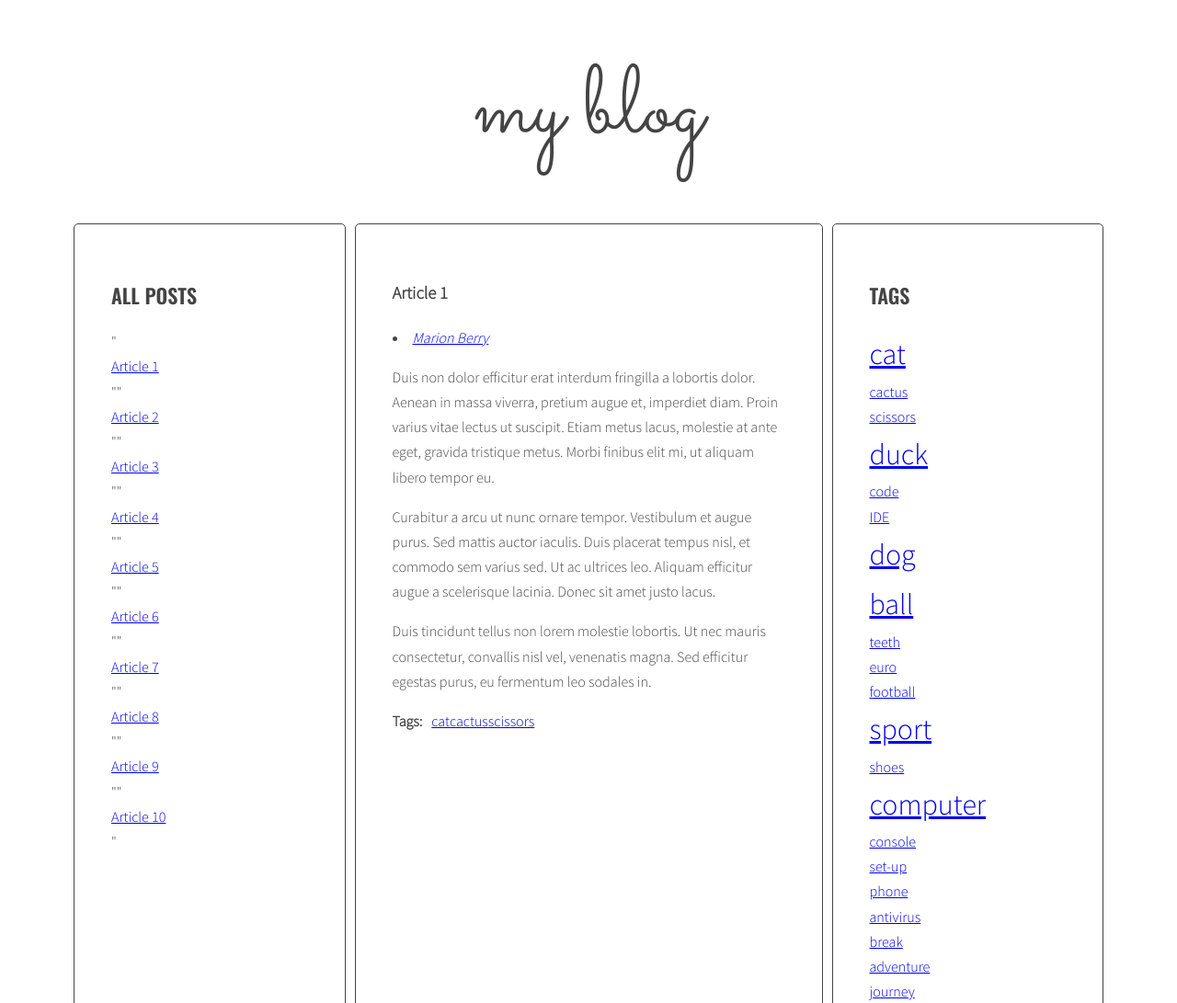
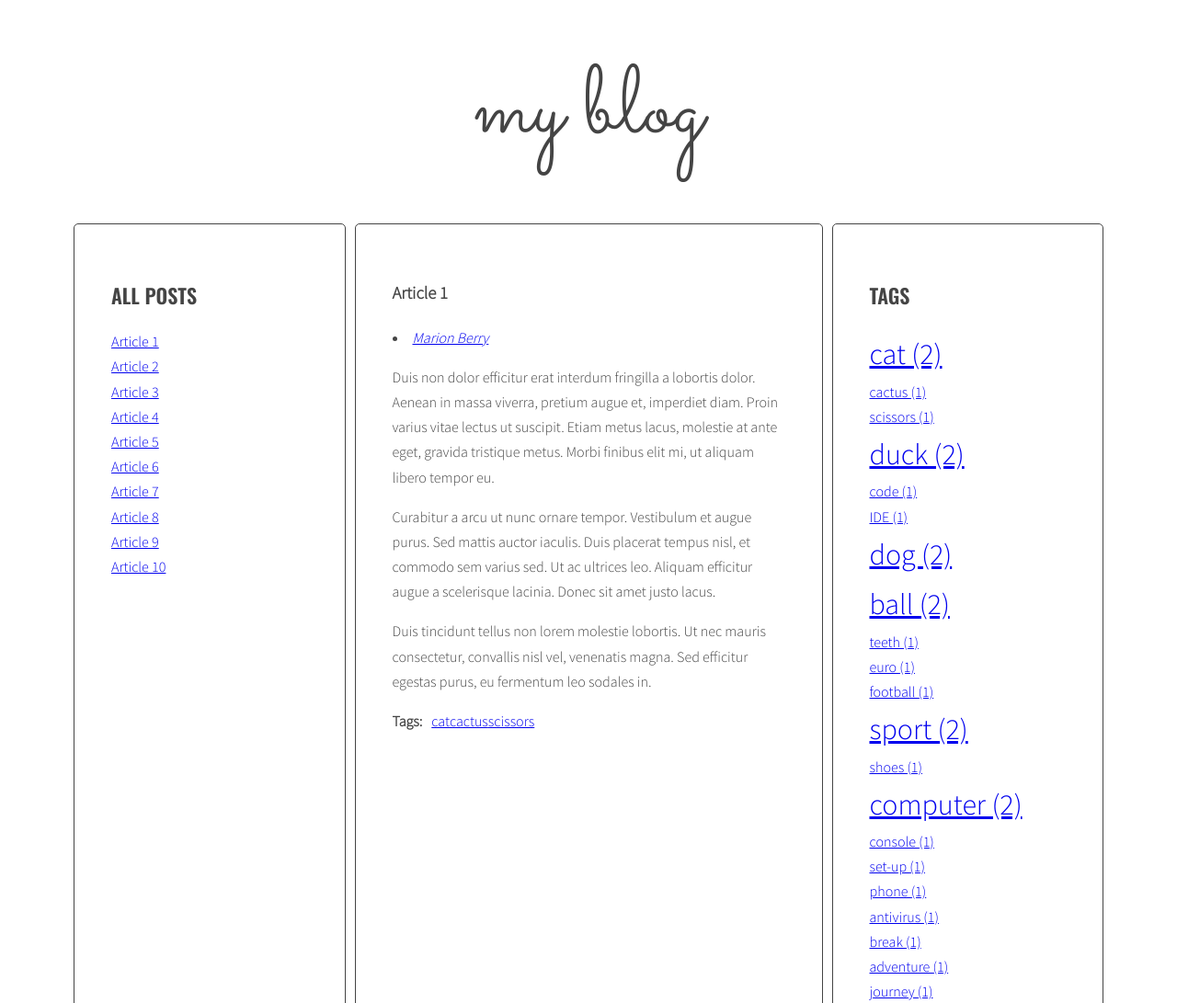
Before and after one commit to dawidPoznanski/javascript-blog, a website: page index.html in a window 1280 px wide. Shown: the top 1091 px of the page at 92% size. Drawn offline with nearby package versions, Linux system fonts and the light colour scheme.

Commit message:
added handlebars

```diff
--- a/index.html
+++ b/index.html
@@ -215,6 +215,28 @@
         </div>
       </div>
 
+
+      <script id="template-article-link" type="text/x-handlebars-template">
+        <li><a href="#{{ id }}"><span>{{ title }}</span></a></li>
+      </script>
+      <script id="template-tag-cloud-link" type="text/x-handlebars-template">
+        {{#each tags}}
+        <li><a href="#tag-{{ tag }}" class="{{ className }}"> {{ tag }} ({{ count }}) </a></li>
+        {{/each}}
+      </script>
+      <script id="template-author-link" type="text/x-handlebars-template">
+        <a href="#{{ id }}"><span>{{ title }}</span></a>
+      </script>
+      <script id="template-tag-link" type="text/x-handlebars-template">
+        <li><a href="#{{ id }}"><span>{{ title }}</span></a></li>
+      </script>
+      <script id="template-author-cloud-link" type="text/x-handlebars-template">
+        {{#each authors}}
+        <li><a href="#author-{{ author }}" class="{{ className }}"> {{ author }} ({{ count }})</a></li>
+        {{/each}}
+      </script>
+      <script src="https://cdnjs.cloudflare.com/ajax/libs/handlebars.js/4.1.0/handlebars.min.js"></script>
+
       <script src="js/script.js"></script>
 </body>
 </html>
--- a/js/script.js
+++ b/js/script.js
@@ -1,3 +1,11 @@
+const templates = {
+  articleLink: Handlebars.compile(document.querySelector('#template-article-link').innerHTML),
+  tagCloudLink: Handlebars.compile(document.querySelector('#template-tag-cloud-link').innerHTML),
+  authorLink: Handlebars.compile(document.querySelector('#template-author-link').innerHTML),
+  tagLink: Handlebars.compile(document.querySelector('#template-tag-link').innerHTML),
+  authorCloudLink: Handlebars.compile(document.querySelector('#template-author-cloud-link').innerHTML),
+};
+
 'use strict';
 /* document.getElementById('test-button').addEventListener('click', function(){
     const links = document.querySelectorAll('.titles a');
@@ -73,7 +81,10 @@ function generateTitleLinks(customSelector = ''){
     /* get the title from the title element */
 
     /* create HTML of the link */
-    const linkHTML = '"<li><a href="#' + articleId + '"><span>' + articleTitle + '</span></a></li>"';
+    //const linkHTML = '"<li><a href="#' + articleId + '"><span>' + articleTitle + '</span></a></li>"';
+
+    const linkHTMLData = {id: articleId, title: articleTitle};
+    const linkHTML = templates.articleLink(linkHTMLData);
 
     console.log(linkHTML);
     /* insert link into titleList */
@@ -181,7 +192,8 @@ function generateTags(){
   /* [NEW] create variable for all links HTML code */
   const tagsParams = calculateTagsParams(allTags);
   console.log('tagsParams:', tagsParams);
-  let allTagsHTML = '';
+  //let allTagsHTML = '';
+  const allTagsData = {tags: []};
 
   /* [NEW] START LOOP: for each tag in allTags: */
   for(let tag in allTags){
@@ -189,8 +201,13 @@ function generateTags(){
     const tagsParam = '';
     const tagLinkHTML = calculateTagClass(allTags[tag], tagsParams);
     console.log('tagLinkHTML:', tagLinkHTML);
-    allTagsHTML += '<li><a class="' + tagLinkHTML + '" href="#tag-' + tag + '"><span>' + tag + '</a>' + '</span></li>';
-    console.log('allTagsHTML: ', allTagsHTML);
+    //allTagsHTML += '<li><a class="' + tagLinkHTML + '" href="#tag-' + tag + '"><span>' + tag + '</a>' + '</span></li>';
+
+    allTagsData.tags.push({
+      tag: tag,
+      count: allTags[tag],
+      className: calculateTagClass(allTags[tag], tagsParams)
+    });
     //const tagLinkHTML = calculateTagClass(allTags[tag], tagsParams);
     //console.log('tagLinkHTML:', tagLinkHTML);
 
@@ -199,7 +216,8 @@ function generateTags(){
   /* [NEW] END LOOP: for each tag in allTags: */
 
   /*[NEW] add HTML from allTagsHTML to tagList */
-  tagList.innerHTML = allTagsHTML;
+  //tagList.innerHTML = allTagsHTML;
+  tagList.innerHTML = templates.tagCloudLink(allTagsData);
 
 }
 
```
